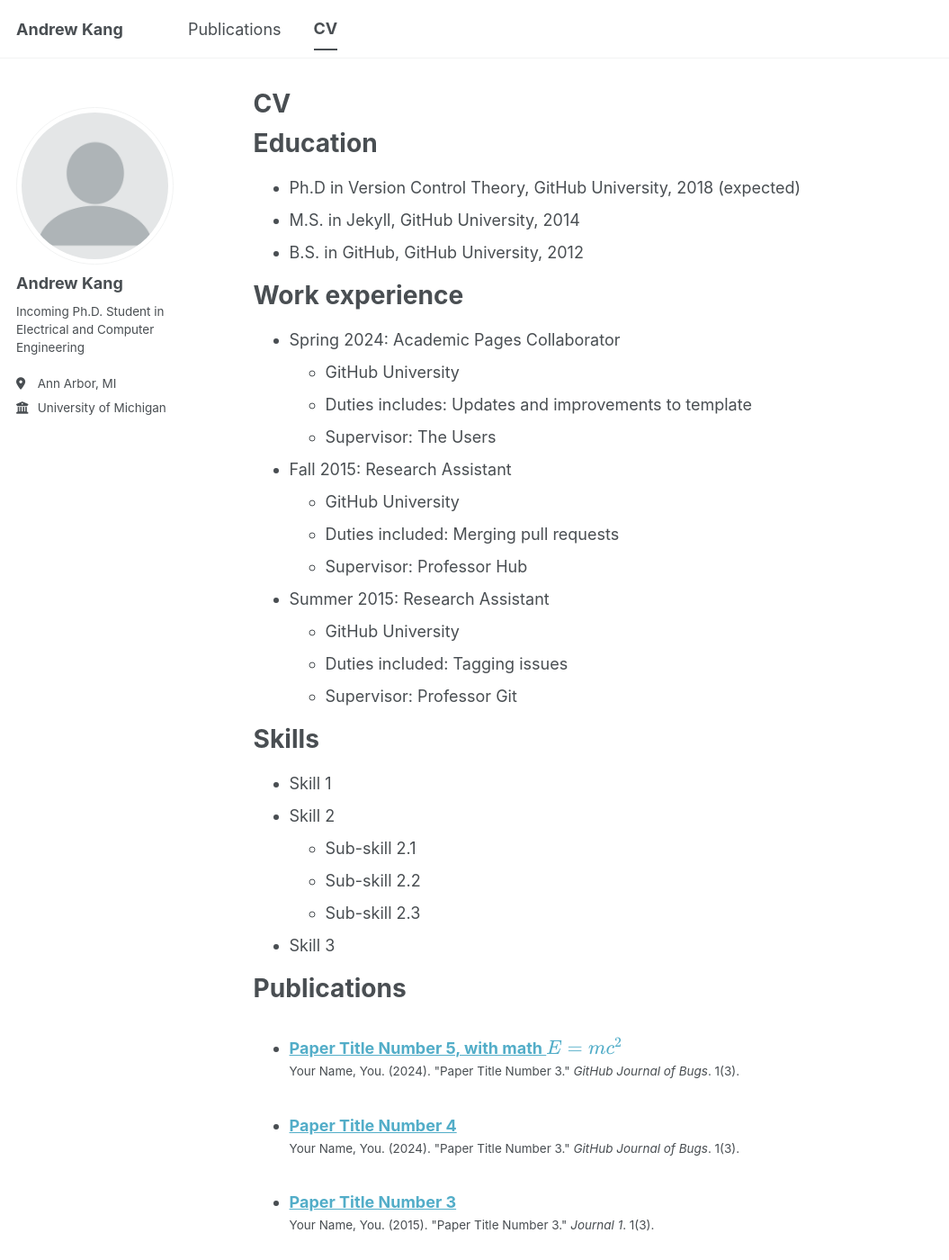
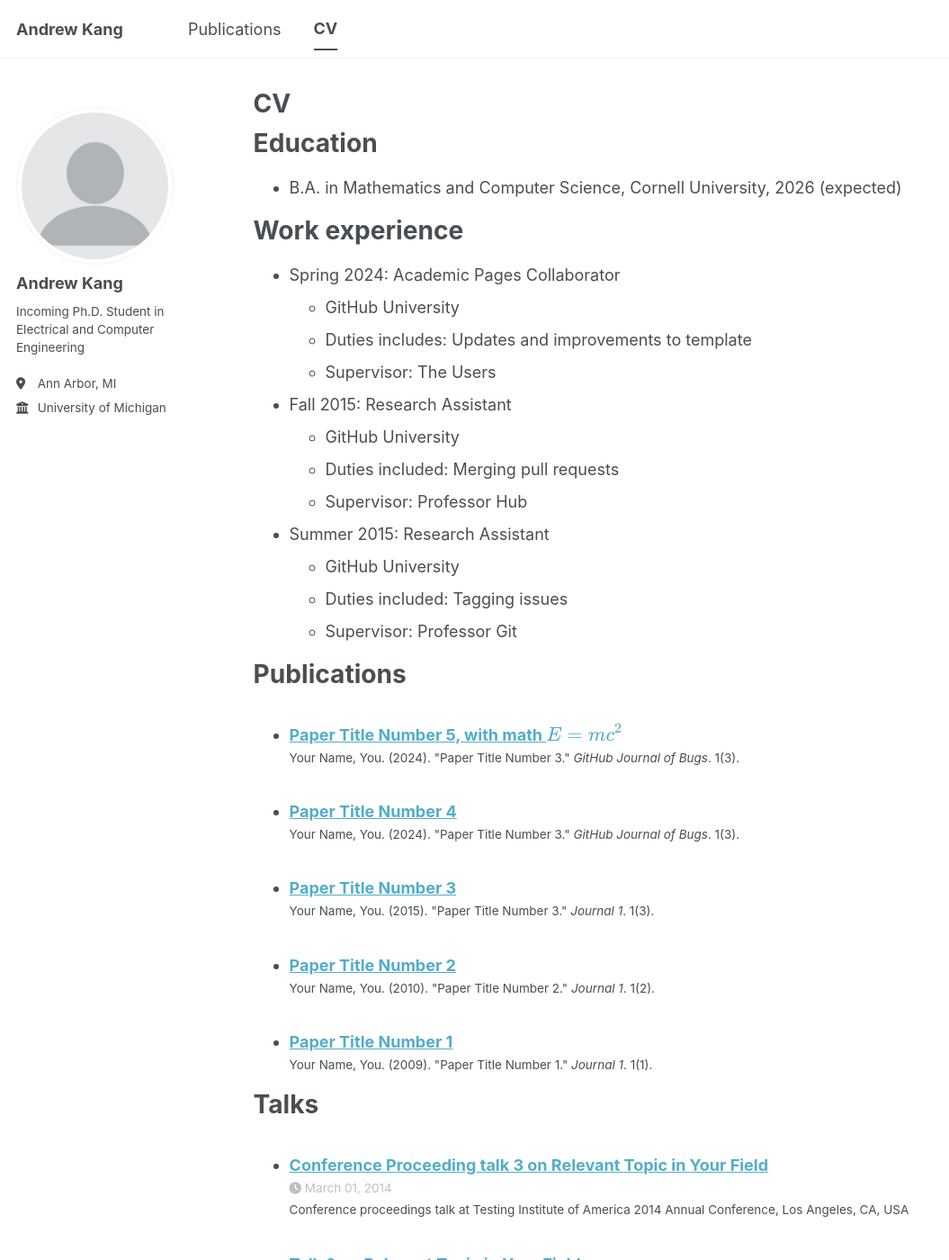
Before and after one commit to andrew-kang/andrew-kang.github.io, a Jekyll site: the page built from _pages/cv.md, in a window 1280 px wide and 1400 px high. Shown: the whole window at 90% size, without its empty margins (0-1055 px from the left). Built offline with Jekyll 4.4.1, drawn with Linux system fonts in a browser that asks for light colours; a script bundle is joined from its source files by our own code; library files that are not in the unit come from our copies.

Commit message:
fix: clean up CV section

```diff
--- a/_pages/cv.md
+++ b/_pages/cv.md
@@ -11,9 +11,7 @@
 
 Education
 ======
-* Ph.D in Version Control Theory, GitHub University, 2018 (expected)
-* M.S. in Jekyll, GitHub University, 2014
-* B.S. in GitHub, GitHub University, 2012
+* B.A. in Mathematics and Computer Science, Cornell University, 2026 (expected)
 
 Work experience
 ======
@@ -31,15 +29,6 @@
   * GitHub University
   * Duties included: Tagging issues
   * Supervisor: Professor Git
-
-Skills
-======
-* Skill 1
-* Skill 2
-  * Sub-skill 2.1
-  * Sub-skill 2.2
-  * Sub-skill 2.3
-* Skill 3
 
 Publications
 ======
--- a/_pages/publications.html
+++ b/_pages/publications.html
@@ -5,10 +5,10 @@
 author_profile: true
 ---
 
-<!-- {% if site.author.googlescholar %} -->
+{% if site.author.googlescholar %}
 <div class="wordwrap">You can also find my articles on <a href="{{site.author.googlescholar}}">my Google Scholar
     profile</a>.</div>
-<!-- {% endif %} -->
+{% endif %}
 
 {% include base_path %}
 
```
